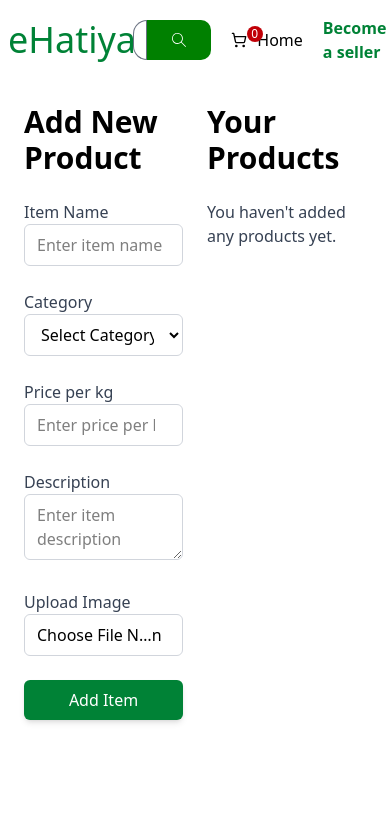
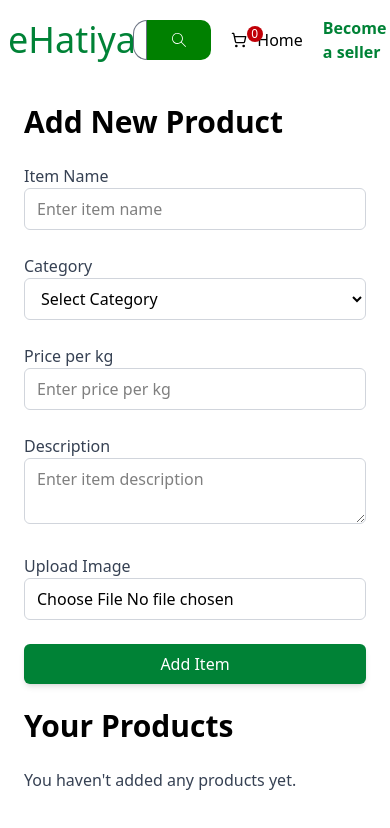
Before and after one commit to yodinDawadi/eHatiya, a React (Vite) app in the folder client/: page /seller-dashboard in a window 390 px wide. Shown: the top 828 px of the page. Built offline with nearby package versions, Linux system fonts and the light colour scheme.

Commit message:
Responsive products add design

```diff
--- a/client/src/screens/SellerDashboard.jsx
+++ b/client/src/screens/SellerDashboard.jsx
@@ -1,37 +1,32 @@
-import React, { useState } from 'react';
+import React, { useState } from "react";
 
 const SellerDashboard = () => {
-  // State to store item details
-  const [itemName, setItemName] = useState('');
-  const [category, setCategory] = useState('');
-  const [price, setPrice] = useState('');
-  const [description, setDescription] = useState('');
+  const [itemName, setItemName] = useState("");
+  const [category, setCategory] = useState("");
+  const [price, setPrice] = useState("");
+  const [description, setDescription] = useState("");
   const [image, setImage] = useState(null);
   const [preview, setPreview] = useState(null);
 
-  // State to store added products
   const [products, setProducts] = useState([]);
 
-  // Handle form submission
   const handleSubmit = (e) => {
     e.preventDefault();
     if (itemName && category && price && description && image) {
-      const newProduct = { itemName, category, price, description, image };
+      const newProduct = { itemName, category, price, description, image: preview };
       setProducts([...products, newProduct]);
 
-      // Reset form fields
-      setItemName('');
-      setCategory('');
-      setPrice('');
-      setDescription('');
+      setItemName("");
+      setCategory("");
+      setPrice("");
+      setDescription("");
       setImage(null);
       setPreview(null);
     } else {
-      alert('Please fill in all fields');
+      alert("Please fill in all fields");
     }
   };
 
-  // Handle image preview
   const handleImageChange = (e) => {
     const file = e.target.files[0];
     if (file) {
@@ -45,9 +40,9 @@ const SellerDashboard = () => {
   };
 
   return (
-    <div className="container mx-auto p-6 flex space-x-6">
+    <div className="container mx-auto p-6 flex flex-col md:flex-row space-y-6 md:space-y-0 md:space-x-6">
       {/* Left side: Form to input item details */}
-      <div className="w-1/2 space-y-6">
+      <div className="w-full md:w-1/2 space-y-6">
         <h1 className="text-3xl font-bold mb-6">Add New Product</h1>
 
         <form onSubmit={handleSubmit} className="space-y-6">
@@ -107,10 +102,9 @@ const SellerDashboard = () => {
               onChange={handleImageChange}
               className="w-full border border-gray-300 rounded-md py-2 px-3 focus:outline-none"
             />
-            {/* Image preview */}
             {preview && (
               <div className="mt-4">
-                <img src={preview} alt="Preview" className="w-full h-auto rounded-md" />
+                <img src={preview} alt="Preview" className="w-48 h-auto rounded-md" />
               </div>
             )}
           </div>
@@ -125,10 +119,9 @@ const SellerDashboard = () => {
       </div>
 
       {/* Right side: Added products */}
-      <div className="w-1/2 space-y-6">
+      <div className="w-full md:w-1/2 space-y-6">
         <h1 className="text-3xl font-bold mb-6">Your Products</h1>
 
-        {/* List of added products */}
         <div className="space-y-4">
           {products.length === 0 ? (
             <p className="text-gray-700">You haven't added any products yet.</p>
@@ -143,7 +136,7 @@ const SellerDashboard = () => {
                   <img
                     src={product.image}
                     alt={product.itemName}
-                    className="w-full h-auto rounded-md mt-4"
+                    className="w-48 h-auto rounded-md inline-block mt-4"
                   />
                 )}
               </div>
```
Also changed, not shown: 2 other files (tests, documents, lock files or other folders).
